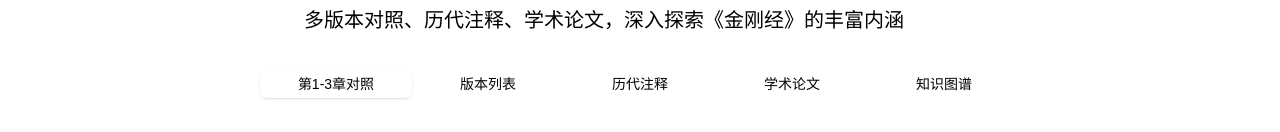
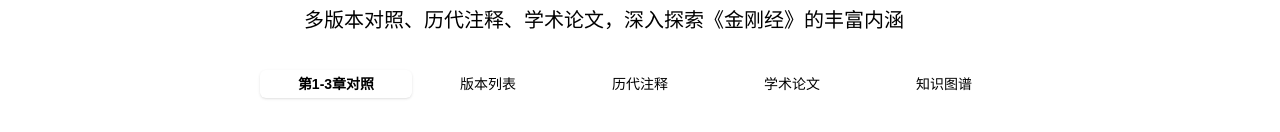
Before and after one commit to leoxmrsh007/diamond-sutra-platform, a Next.js app: page /research in a window 1280 px wide. Shown: the part 187-319 px from the top of the page. Built offline with nearby package versions, Linux system fonts and the light colour scheme.

Commit message:
fix: 添加字体样式强调第1-3章对照标签

```diff
--- a/src/app/research/page.tsx
+++ b/src/app/research/page.tsx
@@ -117,7 +117,7 @@ export default function ResearchPage() {
 
         <Tabs defaultValue="versions-123" className="space-y-8">
           <TabsList className="grid w-full grid-cols-5 max-w-3xl mx-auto">
-            <TabsTrigger value="versions-123">第1-3章对照</TabsTrigger>
+            <TabsTrigger value="versions-123" className="font-semibold">第1-3章对照</TabsTrigger>
             <TabsTrigger value="versions">版本列表</TabsTrigger>
             <TabsTrigger value="commentaries">历代注释</TabsTrigger>
             <TabsTrigger value="papers">学术论文</TabsTrigger>
```
